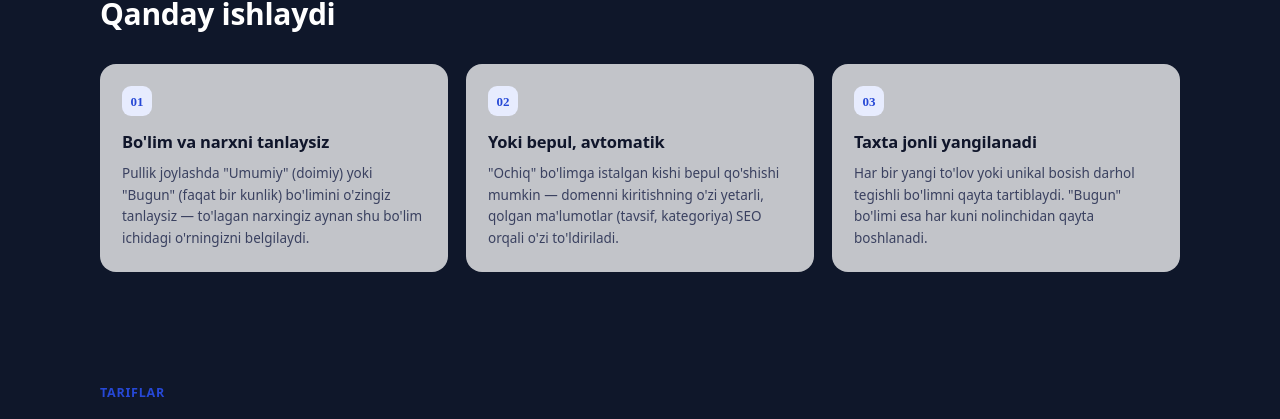
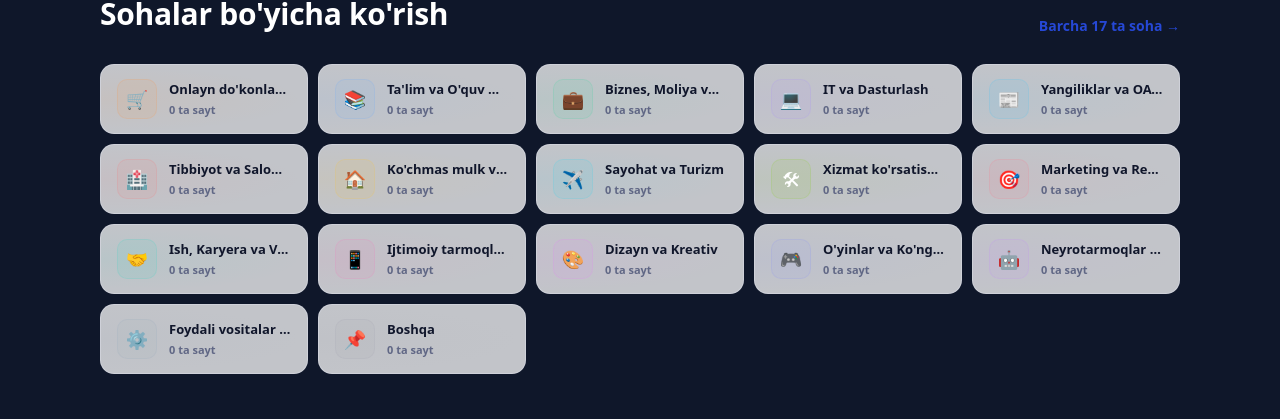
Before and after one commit to goldendevuz/top3, a React (Vite) app in the folder frontend/: page / in a window 1280 px wide. Shown: the part 1354-1773 px from the top of the page. Built offline with nearby package versions, Linux system fonts and the light colour scheme; no server answers.

Commit message:
refactor: move categories to dedicated CategoryBrowse section after Board

```diff
--- a/frontend/src/App.tsx
+++ b/frontend/src/App.tsx
@@ -13,6 +13,7 @@ import DailyBoard from './components/DailyBoard';
 import Profile from './components/Profile';
 import Categories from './components/Categories';
 import CategoryPage from './components/CategoryPage';
+import CategoryBrowse from './components/CategoryBrowse';
 import { useAuthStore } from './store/useAuthStore';
 
 const GOOGLE_CLIENT_ID = import.meta.env.VITE_GOOGLE_CLIENT_ID || "your_google_client_id_here";
@@ -47,6 +48,7 @@ const HomePage = () => (
     <main className="flex-1">
       <Hero />
       <Board />
+      <CategoryBrowse />
 
       <section id="how">
         <div className="wrap">
--- a/frontend/src/components/AddDomain.tsx
+++ b/frontend/src/components/AddDomain.tsx
@@ -309,49 +309,7 @@ export const AddDomain = () => {
   return (
     <section id="add" className="py-8 md:py-12 flex flex-col items-center justify-center w-full gap-6">
 
-      {/* 1-QAVAT: KATEGORIYALAR QATORI */}
-      <div className="w-full relative flex items-center overflow-hidden mb-2">
-        <div className="w-full flex flex-row items-center gap-2 overflow-x-auto scrollbar-hide pr-32 px-4 pb-2 pt-1">
-          {categories.map((c) => (
-            <a
-              key={c}
-              href={`/?category=${encodeURIComponent(c)}`}
-              className="flex items-center gap-1.5 px-3 py-1.5 whitespace-nowrap transition-all no-underline"
-              style={{
-                background: 'rgba(99,102,241,0.08)',
-                border: '1px solid rgba(99,102,241,0.18)',
-                borderRadius: '999px',
-                color: 'var(--ink-soft)',
-                fontSize: '13px',
-                fontWeight: 600,
-                textDecoration: 'none',
-              }}
-              onMouseEnter={e => {
-                (e.currentTarget as HTMLElement).style.background = 'rgba(99,102,241,0.18)';
-                (e.currentTarget as HTMLElement).style.borderColor = 'rgba(99,102,241,0.4)';
-                (e.currentTarget as HTMLElement).style.color = '#fff';
-              }}
-              onMouseLeave={e => {
-                (e.currentTarget as HTMLElement).style.background = 'rgba(99,102,241,0.08)';
-                (e.currentTarget as HTMLElement).style.borderColor = 'rgba(99,102,241,0.18)';
-                (e.currentTarget as HTMLElement).style.color = 'var(--ink-soft)';
-              }}
-            >
-              <span style={{ fontSize: '14px' }}>{categoryIcons[c] || "📌"}</span>
-              <span>{c}</span>
-            </a>
-          ))}
-        </div>
-        <div className="absolute right-0 top-0 h-full flex items-center pl-12 bg-gradient-to-l from-[#0A0E1D] via-[#0A0E1D]/90 to-transparent pr-4 z-10 pb-1">
-          <Link to="/categories" className="flex items-center gap-2 px-4 py-1.5 text-white text-sm font-bold rounded-full transition-all cursor-pointer no-underline" style={{ background: 'linear-gradient(135deg, #6366f1, #8b5cf6)', boxShadow: '0 4px 12px rgba(99,102,241,0.4)' }}>
-            <span>⊞</span>
-            Barchasi
-          </Link>
-        </div>
-      </div>
-
-
-      {/* 2-QAVAT: DYNAMIC HEADER (RANK CALCULATOR) */}
+      {/* DYNAMIC HEADER (RANK CALCULATOR) */}
       <div className="w-full text-center px-4">
         <h1 className="text-center text-4xl md:text-5xl font-bold text-white transition-all tracking-tight">
           <span className="text-indigo-400">{getPredictedRank()}</span>-o'rinni <span>{formatNum(inputValue)} 000</span> so'mga band qiling!
--- /dev/null
+++ b/frontend/src/components/CategoryBrowse.tsx
@@ -0,0 +1,109 @@
+import { Link } from 'react-router-dom';
+import { useBoardStore } from '../store/useBoardStore';
+import { categoryConfig, categories } from './Categories';
+
+const CategoryBrowse = () => {
+  const { domains } = useBoardStore();
+
+  // Show top categories by domain count
+  const categoryCounts = categories.map(c => ({
+    name: c,
+    count: domains.filter((d: any) => d.cat === c).length,
+    ...categoryConfig[c],
+  }));
+
+  return (
+    <section className="wrap" style={{ paddingTop: '56px', paddingBottom: '56px' }}>
+      {/* Section header */}
+      <div className="section-head reveal in" style={{ marginBottom: '28px' }}>
+        <div>
+          <span className="kicker">Katalog</span>
+          <h2>Sohalar bo'yicha ko'rish</h2>
+        </div>
+        <Link
+          to="/categories"
+          style={{
+            display: 'inline-flex', alignItems: 'center', gap: '6px',
+            color: 'var(--brand)', fontWeight: 700, fontSize: '14px',
+            textDecoration: 'none', whiteSpace: 'nowrap',
+          }}
+        >
+          Barcha {categories.length} ta soha →
+        </Link>
+      </div>
+
+      {/* Category grid — 2 row horizontal scroll on mobile, 4 col grid on desktop */}
+      <div style={{
+        display: 'grid',
+        gridTemplateColumns: 'repeat(auto-fill, minmax(200px, 1fr))',
+        gap: '10px',
+      }}>
+        {categoryCounts.map(({ name, count, icon, accent }) => (
+          <Link
+            key={name}
+            to={`/category/${encodeURIComponent(name)}`}
+            style={{
+              display: 'flex',
+              alignItems: 'center',
+              gap: '12px',
+              padding: '14px 16px',
+              background: 'var(--surface)',
+              border: '1px solid var(--border)',
+              borderRadius: '14px',
+              textDecoration: 'none',
+              transition: 'transform .18s, box-shadow .18s, border-color .18s',
+              position: 'relative',
+              overflow: 'hidden',
+            }}
+            onMouseEnter={e => {
+              const el = e.currentTarget as HTMLElement;
+              el.style.transform = 'translateY(-2px)';
+              el.style.boxShadow = `0 8px 20px -6px ${accent}44`;
+              el.style.borderColor = `${accent}55`;
+            }}
+            onMouseLeave={e => {
+              const el = e.currentTarget as HTMLElement;
+              el.style.transform = '';
+              el.style.boxShadow = '';
+              el.style.borderColor = 'var(--border)';
+            }}
+          >
+            {/* Subtle color glow */}
+            <div style={{
+              position: 'absolute', top: 0, left: 0, right: 0, bottom: 0,
+              background: `radial-gradient(ellipse at 0% 50%, ${accent}10, transparent 70%)`,
+              pointerEvents: 'none',
+            }} />
+
+            {/* Icon */}
+            <div style={{
+              width: 40, height: 40, borderRadius: 10, flexShrink: 0,
+              background: `${accent}15`,
+              border: `1px solid ${accent}25`,
+              display: 'flex', alignItems: 'center', justifyContent: 'center',
+              fontSize: 18, position: 'relative',
+            }}>
+              {icon}
+            </div>
+
+            {/* Text */}
+            <div style={{ flex: 1, minWidth: 0, position: 'relative' }}>
+              <div style={{
+                fontWeight: 700, fontSize: 13, color: 'var(--ink)',
+                whiteSpace: 'nowrap', overflow: 'hidden', textOverflow: 'ellipsis',
+                marginBottom: 2,
+              }}>
+                {name}
+              </div>
+              <div style={{ fontSize: 11, color: count > 0 ? accent : 'var(--muted)', fontWeight: 600 }}>
+                {count} ta sayt
+              </div>
+            </div>
+          </Link>
+        ))}
+      </div>
+    </section>
+  );
+};
+
+export default CategoryBrowse;
```
